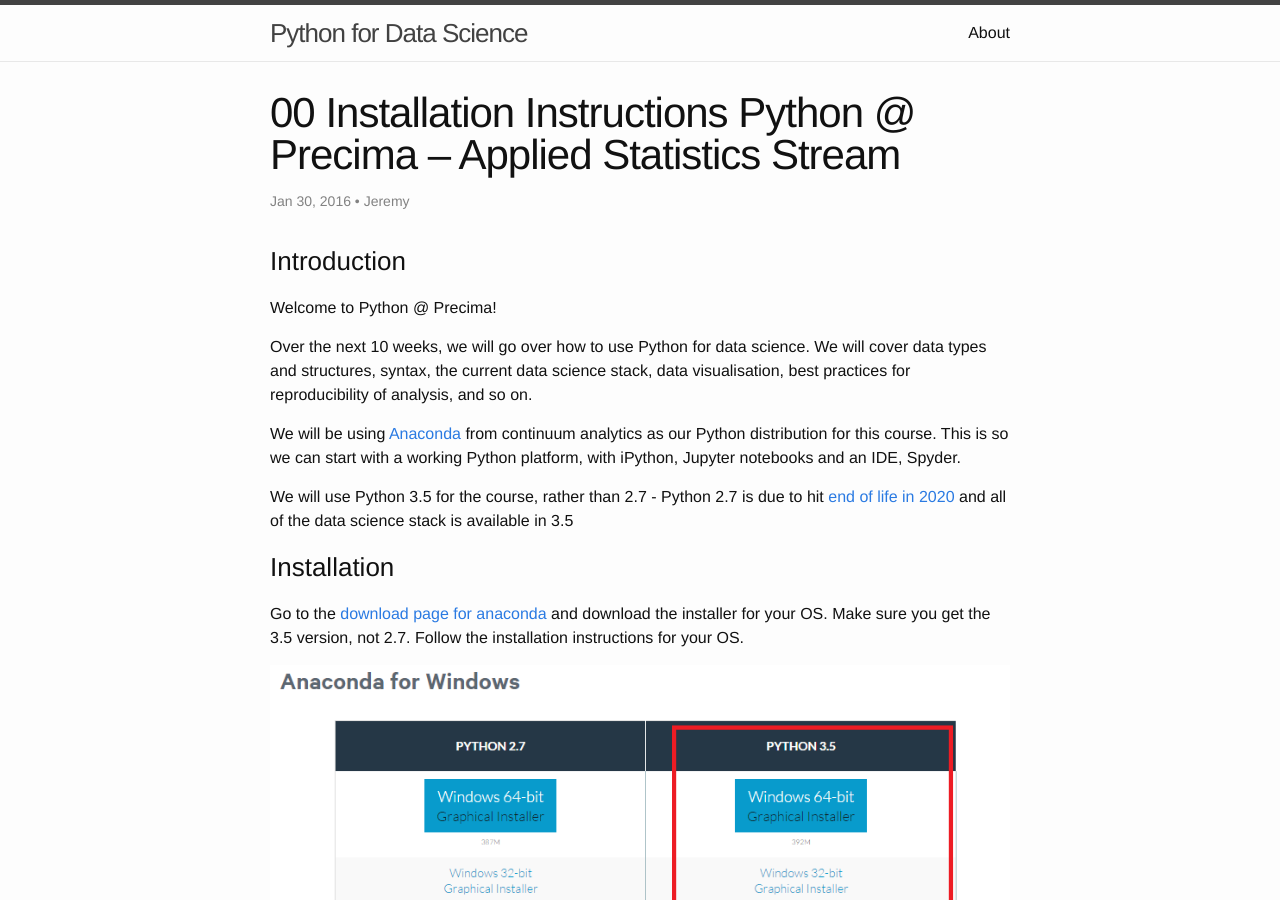
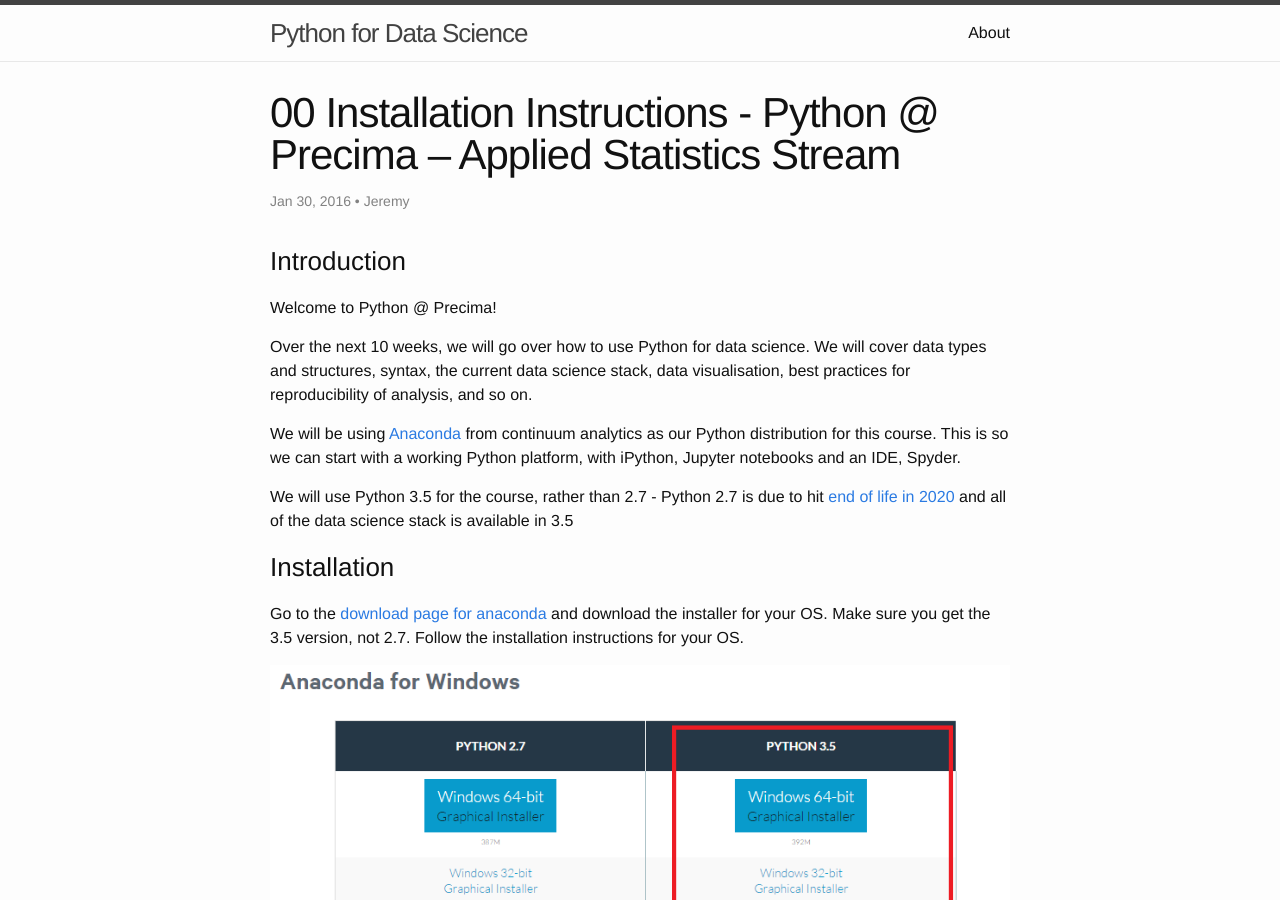
Before and after one commit to jeremycg/pythoncourse, a Jekyll site: the page built from _posts/2016-01-30-installationinstructionsapplied.md, in a window 1280 px wide and 900 px high. Built offline with Jekyll 4.4.1, drawn with Linux system fonts in a browser that asks for light colours; comment, search, counter and statistics services are not loaded.

```diff
--- a/_posts/2016-01-30-installationinstructionsapplied.md
+++ b/_posts/2016-01-30-installationinstructionsapplied.md
@@ -1,6 +1,6 @@
 ---
 layout: post
-title: "00 Installation Instructions Python @ Precima – Applied Statistics Stream"
+title: "00 Installation Instructions - Python @ Precima – Applied Statistics Stream"
 author: Jeremy
 tags:
 comments: true
```
